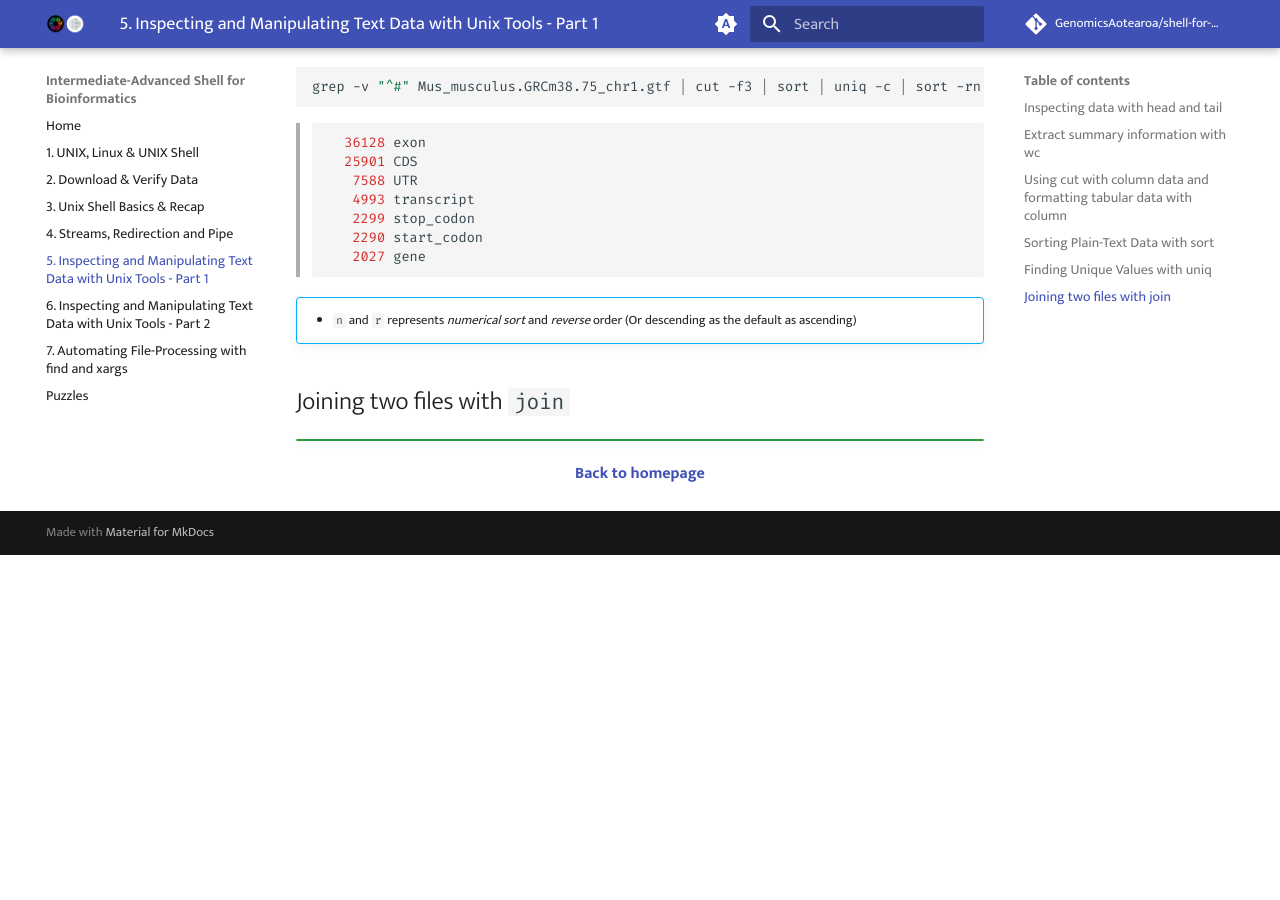
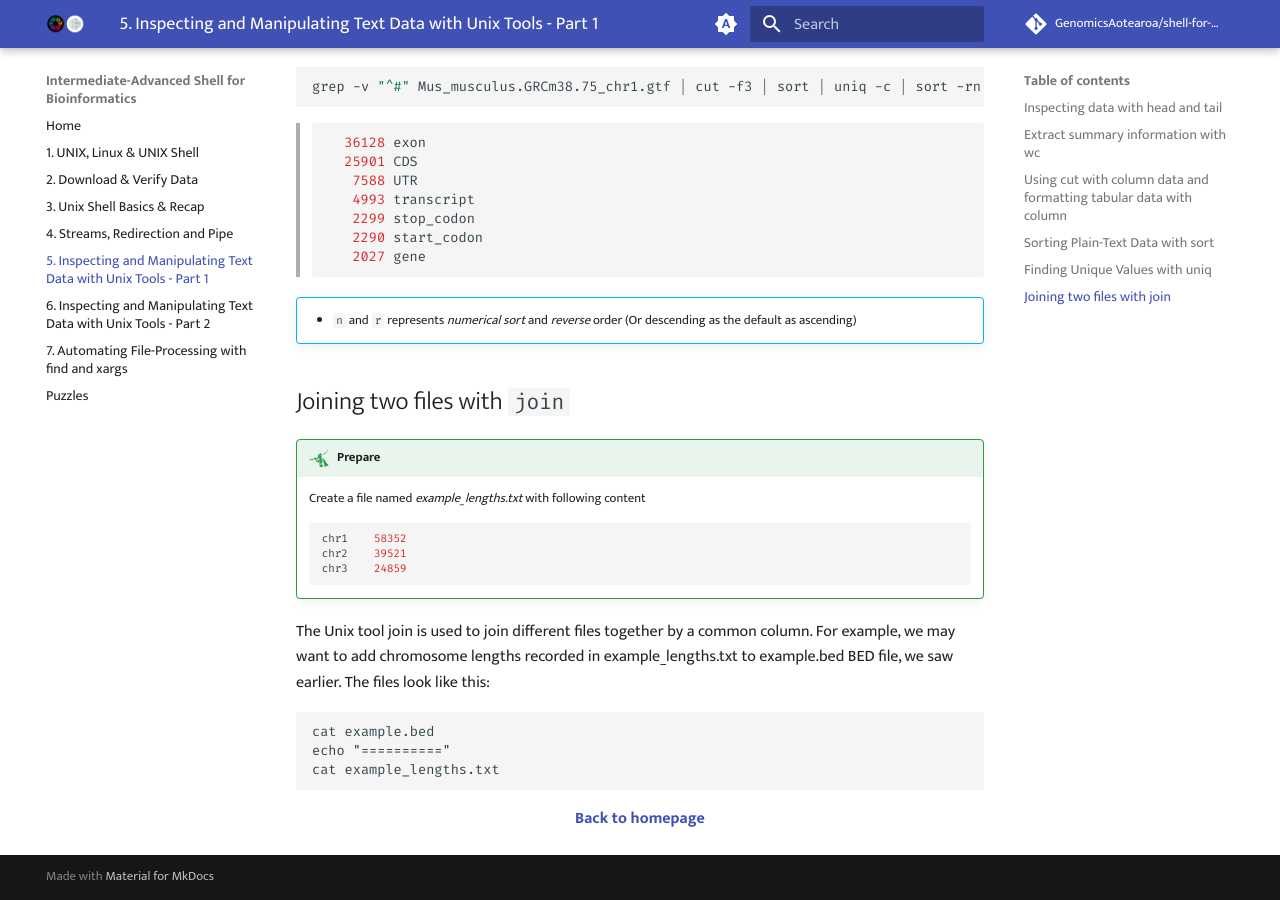
Before and after one commit to GenomicsAotearoa/shell-for-bioinformatics, an MkDocs documentation site: the page built from docs/4_inspectmanipluate.md, in a window 1280 px wide and 900 px high, scrolled down 6850 px. Built offline with MkDocs 1.6.1 and Material for MkDocs 9.7.7, drawn with Linux system fonts in a browser that asks for light colours; comment, search, counter and statistics services are not loaded; the version menu is left out; before the commit the page ends 7405 px from its top, so only the background shows below that.

Commit message:
populate join section

````diff
--- a/docs/4_inspectmanipluate.md
+++ b/docs/4_inspectmanipluate.md
@@ -409,7 +409,21 @@ grep -v "^#" Mus_musculus.GRCm38.75_chr1.gtf | cut -f3 | sort | uniq -c | sort -
 
 ## Joining two files with `join`
 
-!!! pied-piper ""
+!!! pied-piper "Prepare"
 
+    Create a file named *example_lengths.txt* with following content
+
+    ```bash
+    chr1	58352
+    chr2	39521
+    chr3	24859
+    ```
+The Unix tool join is used to join different files together by a common column. For example, we may want to add chromosome lengths recorded in example_lengths.txt to example.bed BED file, we saw earlier. The files look like this:
+
+```
+cat example.bed
+echo "=========="
+cat example_lengths.txt
+```
 
 <p align="center"><b><a class="btn" href="https://genomicsaotearoa.github.io/shell-for-bioinformatics/" style="background: var(--bs-dark);font-weight:bold">Back to homepage</a></b></p>
````
